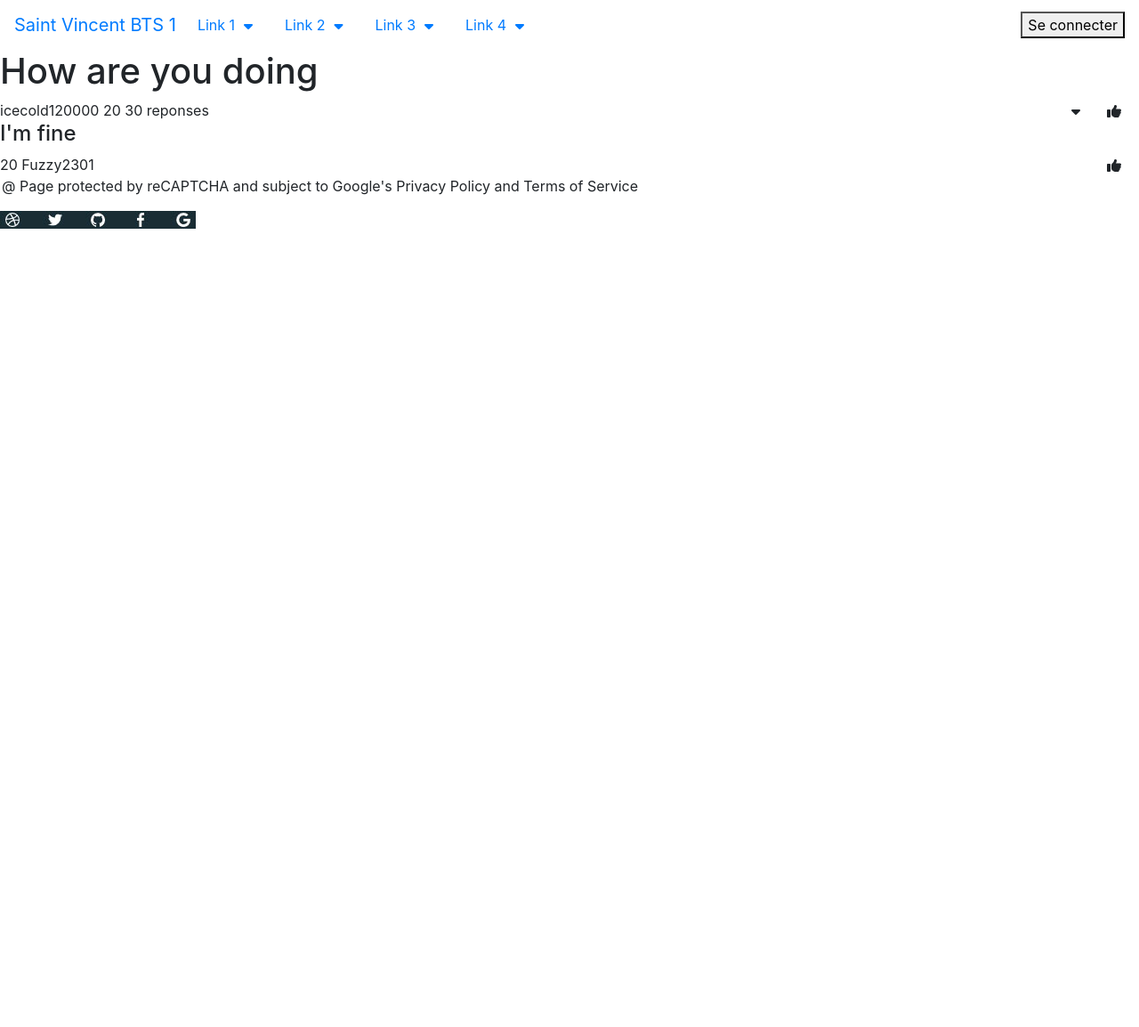
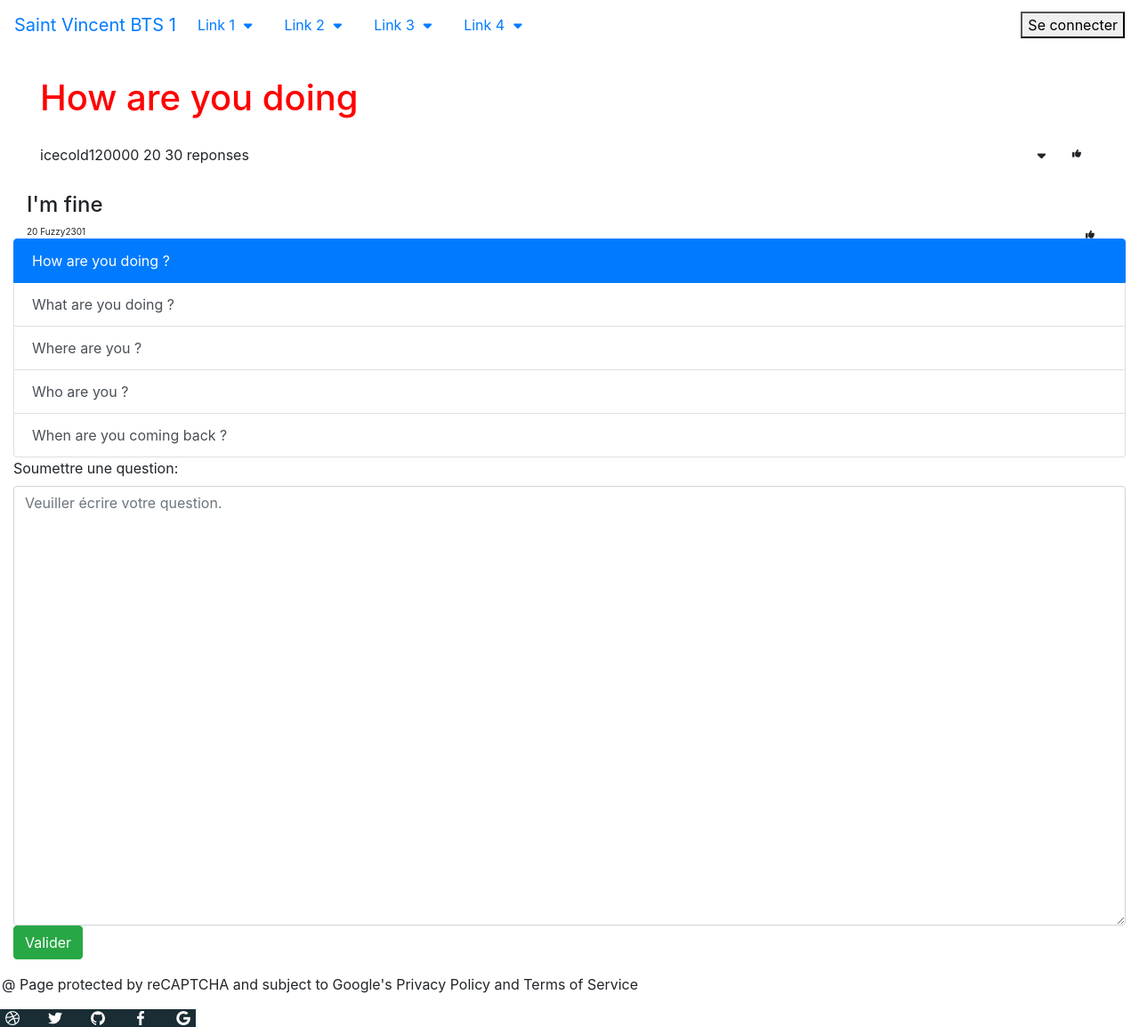
Before and after one commit to icecold120000/Livequestion, a PHP site: page /vuequestion.php in a window 1280 px wide. Shown: the whole page at 89% size. Before the commit the page ends 257 px from the top, so only its background shows below. Run offline with PHP 8.4, Linux system fonts and the light colour scheme; some libraries are stand-ins or nearby versions.

Commit message:
Intégration Vue question
ajout section, form et css de la page

```diff
--- /dev/null
+++ b/question.css
@@ -0,0 +1,41 @@
+#left{
+	float: left;
+}
+
+#right{
+	float: right;
+}
+
+.form{
+	position: relative;
+	bottom: 0px;
+}
+
+#lesquestions{
+	display: block;
+	padding: 30px;
+}
+
+#lesquestions h1{
+	color: red;
+	font-size: 40px;
+	padding-bottom: 20px;
+}
+
+i.fas.fa-caret-down
+{
+	font-size: 15px;
+}
+
+#lesreponses{
+	display: inline-block;
+}
+
+#lesreponses span{
+	font-size: 10px;
+}
+
+i.fas.fa-thumbs-up
+{
+	font-size: 10px;
+}
--- a/vuequestion.php
+++ b/vuequestion.php
@@ -3,7 +3,8 @@
 	require_once('./Includes/header.php');
 ?>
 	<main>
-		<div id="lesquestions">
+		<section id="left" class="container-fluid">
+			<div id="lesquestions" >
 				<div>
 					<h1>How are you doing</h1>
 				</div>
@@ -13,7 +14,7 @@
 					<span href="#">30 reponses <i class="fas fa-caret-down"></i></span>
 				</div>
 			</div>
-		<div id="lesreponses">
+			<div id="lesreponses" class="container-fluid">
 				<div>
 					<h4>I'm fine</h4>
 				</div>
@@ -22,6 +23,28 @@
 					<span href="#">Fuzzy2301</span>
 				</div>
 			</div>
+		</section>
+		<section id="right" class="container-fluid">
+			<div class="list-group">
+				<button type="button" class="list-group-item list-group-item-action active">How are you doing ?
+			  	</button>
+			  	<button type="button" class="list-group-item list-group-item-action">What are you doing ?</button>
+			  	<button type="button" class="list-group-item list-group-item-action">Where are you ?</button>
+			  	<button type="button" class="list-group-item list-group-item-action">Who are you ?</button>
+			  	<button type="button" class="list-group-item list-group-item-action">When are you coming back ?</button>
+			</div>
+		</section>
+		<section class="form">
+			<form method="POST" action="">
+				<div class="container-fluid">
+					<div class="form-group">
+						<label class="info" for="question">Soumettre une question:</label>
+						<textarea class="form-control" cols="50" rows="20" placeholder="Veuiller écrire votre question."></textarea>
+						<button type="submit" class="btn btn-success">Valider</button>
+					</div>
+				</div>
+			</form>
+		</div>
 	</main>
 	<?php
 		require_once('./Includes/footer.php');
```
Lines whose indentation alone changed are shown as unchanged.
